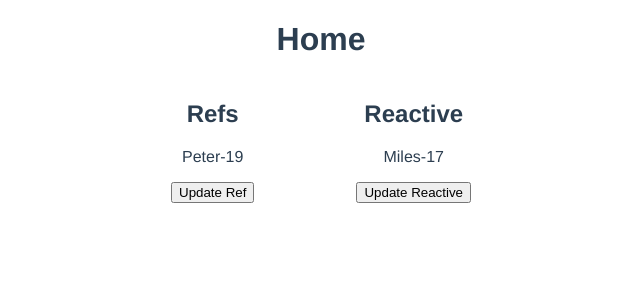
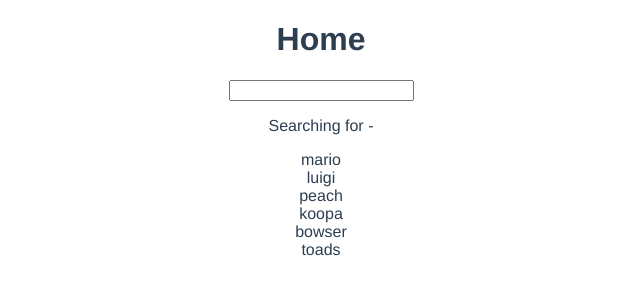
Before and after one commit to VisheshSingh/dojo-blog, a Vue app: page / in a window 1280 px wide. Shown: the top 300 px of the page, without its empty margins (319-959 px from the left). Built offline with nearby package versions, Linux system fonts and the light colour scheme.

Commit message:
computed values with setup function

```diff
--- a/src/views/Home.vue
+++ b/src/views/Home.vue
@@ -1,39 +1,27 @@
 <template>
   <div class="home">
     <h1>Home</h1>
-    <div class="ref-reactive">
-      <div>
-        <h2>Refs</h2>
-        <p>{{ ninjaOne.name }}-{{ ninjaOne.age }}</p>
-        <button @click="updateNinjaOne">Update Ref</button>
-      </div>
-      <div>
-        <h2>Reactive</h2>
-        <p>{{ ninjaTwo.name }}-{{ ninjaTwo.age }}</p>
-        <button @click="updateNinjaTwo">Update Reactive</button>
-      </div>
+    <input type="text" v-model="search" />
+    <p>Searching for - {{ search }}</p>
+    <div v-for="name of matchingNames" :key="name">
+      {{ name }}
     </div>
   </div>
 </template>
 
 <script>
-import { reactive, ref } from 'vue';
+import { ref, computed } from 'vue';
 export default {
   name: 'Home',
   setup() {
-    let ninjaOne = ref({ name: 'Peter', age: 19 });
-    let ninjaTwo = reactive({ name: 'Miles', age: 17 });
+    let search = ref('');
+    let names = ref(['mario', 'luigi', 'peach', 'koopa', 'bowser', 'toads']);
 
-    let updateNinjaOne = () => {
-      ninjaOne.value.name = 'Mario';
-      ninjaOne.value.age = 29;
-    };
-    let updateNinjaTwo = () => {
-      ninjaTwo.name = 'Luigi';
-      ninjaTwo.age = 28;
-    };
+    const matchingNames = computed(() => {
+      return names.value.filter((name) => name.includes(search.value));
+    });
 
-    return { updateNinjaOne, updateNinjaTwo, ninjaOne, ninjaTwo };
+    return { names, matchingNames, search };
   },
 };
 </script>
```
